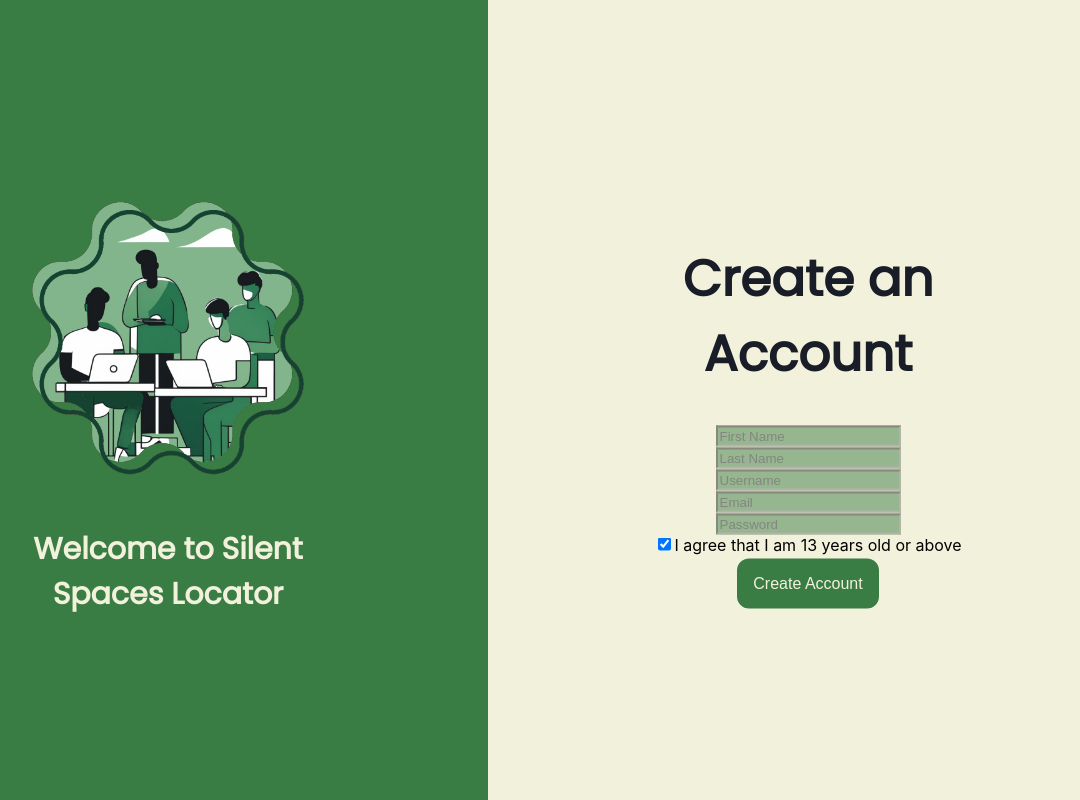
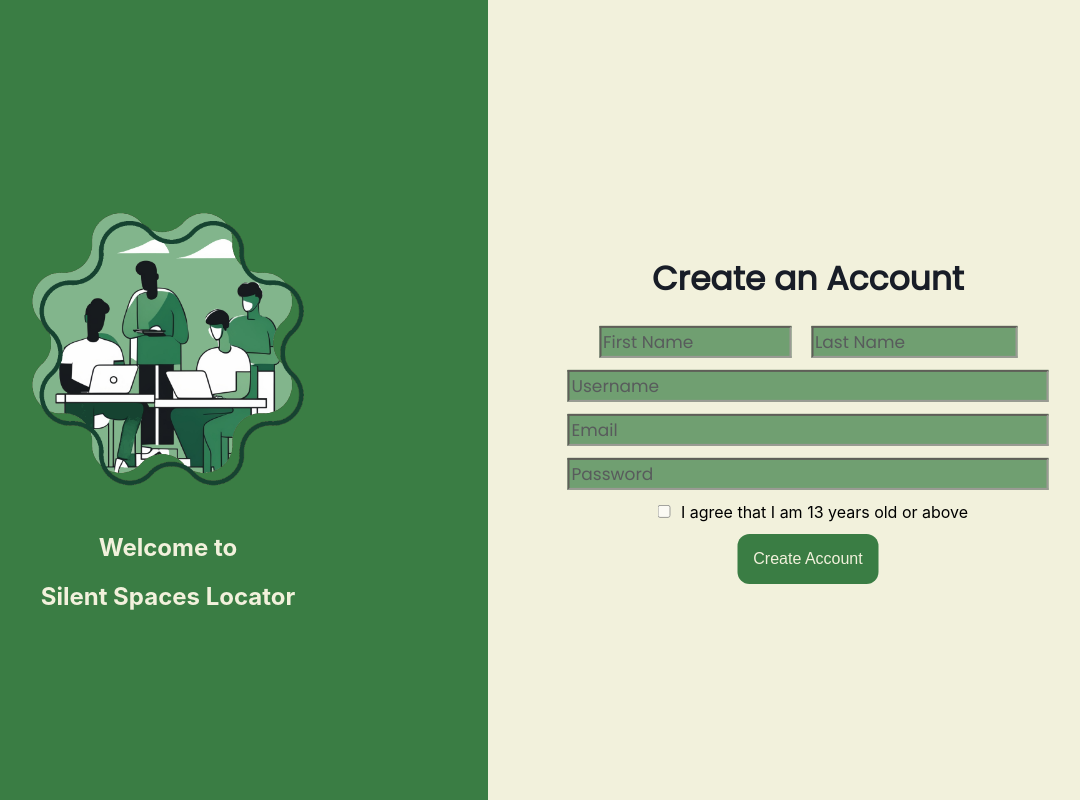
Before and after one commit to Olympicene/Silent-Spaces, a React (Create React App) app in the folder Coding Project/client/: page /sign-up in a window 1280 px wide. Shown: the whole page, without its empty margins (152-1232 px from the left). Built offline with nearby package versions, Linux system fonts and the light colour scheme.

Commit message:
final css

```diff
--- a/Coding Project/client/src/components/CreateAccount.js
+++ b/Coding Project/client/src/components/CreateAccount.js
@@ -8,26 +8,26 @@ const CreateAccount = () => {
             <div class="left half">
             <div class="centered">
                 <img src={windowintoStudyGroup} alt = ""/>
-                <h2> Welcome to Silent Spaces Locator </h2>
+                <h2>Welcome to</h2>
+                <h2>Silent Spaces Locator </h2>
             </div>
 
             </div>
             <div class="right half">
-                <div class= "centered">
+                <div class= "createAccount">
                     <h1> Create an Account</h1>
                     <form>
-                        <input class="side" type="text" id="fname" name="fname" placeholder="First Name"/>
-                        <input class="side" type="text" id="lname" name="lname" placeholder="Last Name"/>
-                        <input type="text" id="user" name="user" placeholder="Username"/>
-                        <input type="text" id="email" name="email" placeholder="Email"/>
-                        <input type="text" id="password" name="password" placeholder="Password"/>
+                        <input type="text" id="fname" size="10" name="fname" placeholder="First Name"/>
+                        <input type="text" id="lname" size="11" name="lname" placeholder="Last Name"/>
+                        <input type="text" id="user" size="30" name="user" placeholder="Username"/>
+                        <input type="text" id="email" size="30" name="email" placeholder="Email"/>
+                        <input type="password" id="password" size="30" name="password" placeholder="Password"/>
+                        <div>
+                            <input type="checkbox" id="ageLimit" name="ageLimit"/>
+                            <label for="scales">I agree that I am 13 years old or above</label>
+                        </div>
+                        <input type="submit" class= "green-button" value="Create Account"/>
                     </form>
-
-                    <div>
-                        <input type="checkbox" id="scales" name="scales" checked />
-                        <label for="scales">I agree that I am 13 years old or above</label>
-                    </div>
-                    <button class= "green-button">Create Account</button>
                 </div>
             </div>
         </div>
--- a/Coding Project/client/src/components/styles.css
+++ b/Coding Project/client/src/components/styles.css
@@ -182,28 +182,104 @@ html, body {
   border-radius: 50%;
 }
 
-h2 {
+.createAccount h2 {
   font-family: 'Poppins';
   font-size: 30px;
   font-weight: 700;
   color: #F2F1DC;
 }
 
-h1 {
+.createAccount h1 {
   font-family: 'Poppins';
   font-size: 50px;
   font-weight: 700;
   color: #181D27;
 }
 
-input[type=text] {
+.createAccount [type=text] {
   background-color: #3A7D44;
   color: #181D27;
   opacity: 50%;
 }
 
-::placeholder {
+.createAccount ::placeholder {
   color: #181D27;
+}
+
+/* Split the screen in half */
+.img-text {
+  height: 100%;
+  width: 50%;
+  position: fixed;
+  z-index: 1;
+  top: 0;
+  overflow-x: clip;
+  padding-top: 20px;
+}
+
+/* Control the left side */
+.left {
+  left: 0;
+
+  color: #f2f1dc;
+}
+
+/* Control the right side */
+.right {
+  right: 0;
+  background-color: #f2f1dc;
+}
+
+.createAccount{
+  position: absolute;
+  top: 50%;
+  left: 50%;
+  transform: translate(-50%, -50%);
+  text-align: center;
+}
+
+.createAccount h1{
+  font-family: 'Poppins';
+  font-size: 33px;
+  font-weight: 700;
+  color: #181D27;
+}
+
+createAccount input{
+  font-family: 'Poppins';
+  font-size: 33px;
+  font-weight: 700;
+  color: #181D27;
+}
+
+.createAccount [type=text] {
+  background-color: #3A7D44;
+  font-family: 'Poppins';
+  font-size: 17px;
+  color: #181D27;
+  opacity: 70%;
+  margin-inline: 10px;
+  margin-bottom: 12px;
+}
+
+.createAccount [type=password] {
+  background-color: #3A7D44;
+  font-family: 'Poppins';
+  font-size: 17px;
+  color: #181D27;
+  opacity: 70%;
+  margin-inline: 10px;
+  margin-bottom: 12px;
+}
+
+.createAccount [type=checkbox] {
+  background-color: #3A7D44;
+  font-family: 'Poppins';
+  font-size: 17px;
+  color: #181D27;
+  opacity: 70%;
+  margin-inline: 10px;
+  margin-bottom: 12px;
 }
 
 .green-button {
@@ -218,27 +294,7 @@ input[type=text] {
   margin: 4px 2px;
   border-radius: 12px;
 }
-
-.form-group {
-  margin-bottom: 15px;
-}
-.form-group::after {
-  content: "";
-  display: table;
-  clear: both;
-}
-.form-group label {
-  display: block;
-  margin-bottom: 5px;
-}
-.form-group input[type="text"],
-.form-group input[type="email"] {
-  width: calc(50% - 5px);
-  float: left;
-}
-.form-group input[type="email"] {
-  width: 100%;
-}
+/*emily*/
 
 /* Log in page styles */
 .login-container{
```
